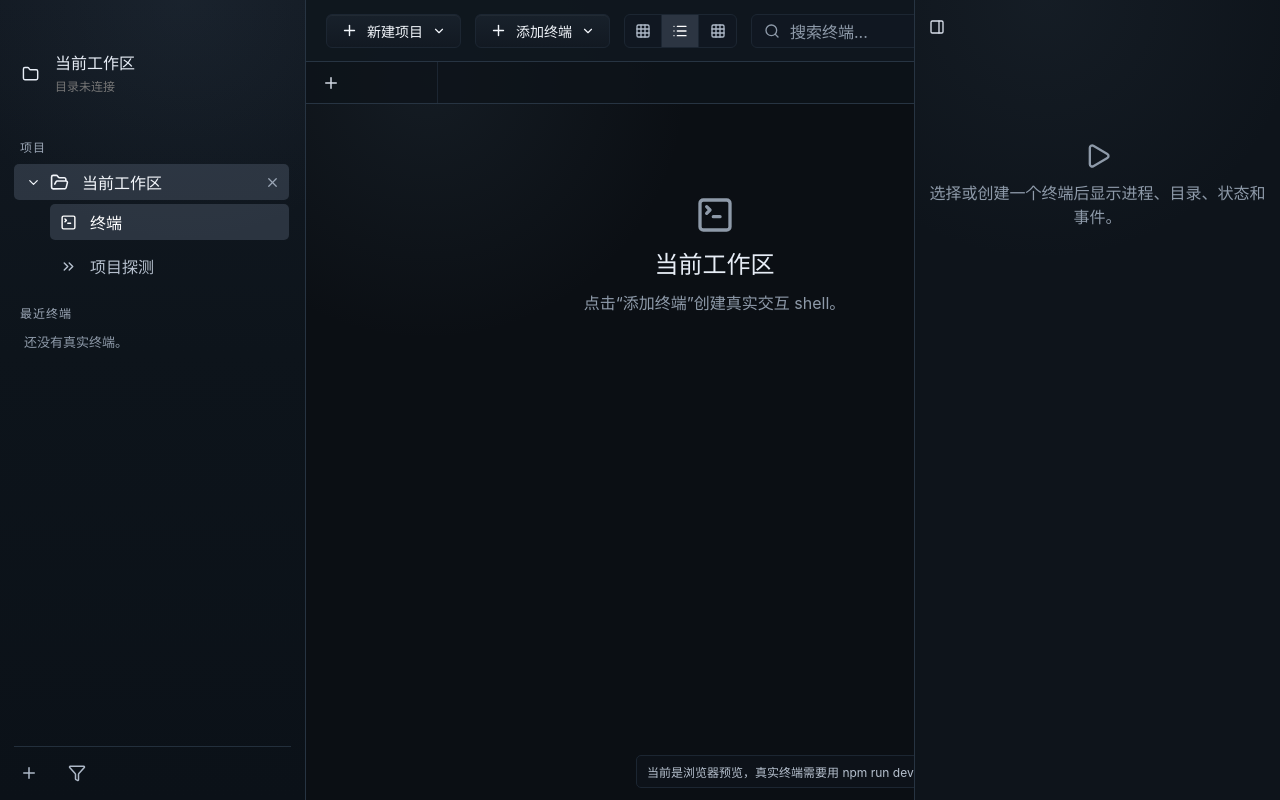
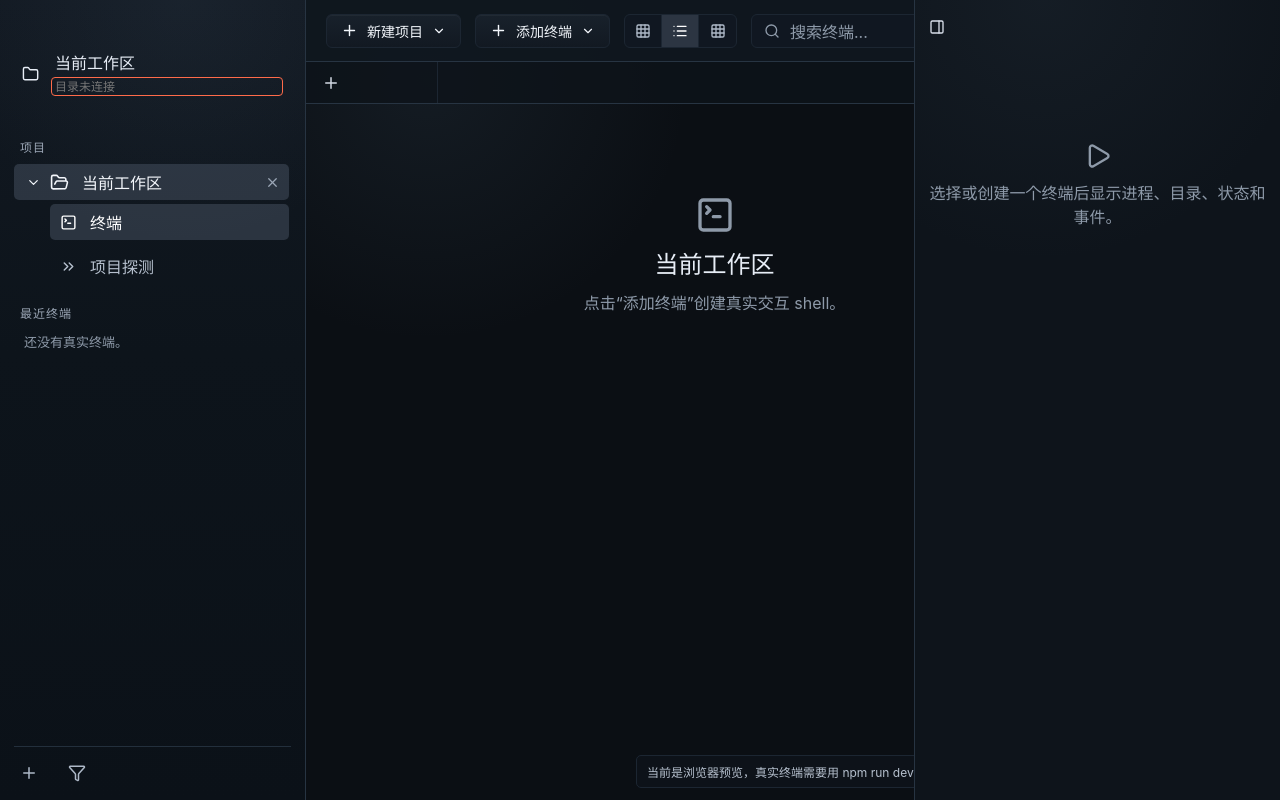
Before and after one commit to EvanAI0331/terminal-workspace, a React (Vite) app: page / in a window 1280 px wide. Built offline with nearby package versions, Linux system fonts and the light colour scheme.

Commit message:
Highlight project path input

```diff
--- a/src/App.css
+++ b/src/App.css
@@ -92,7 +92,8 @@
 .brandPathInput {
   display: block;
   margin-top: 3px;
-  color: var(--muted);
+  border-color: #ff6b4a;
+  color: #fff;
   font-size: 12px;
 }
 
```
